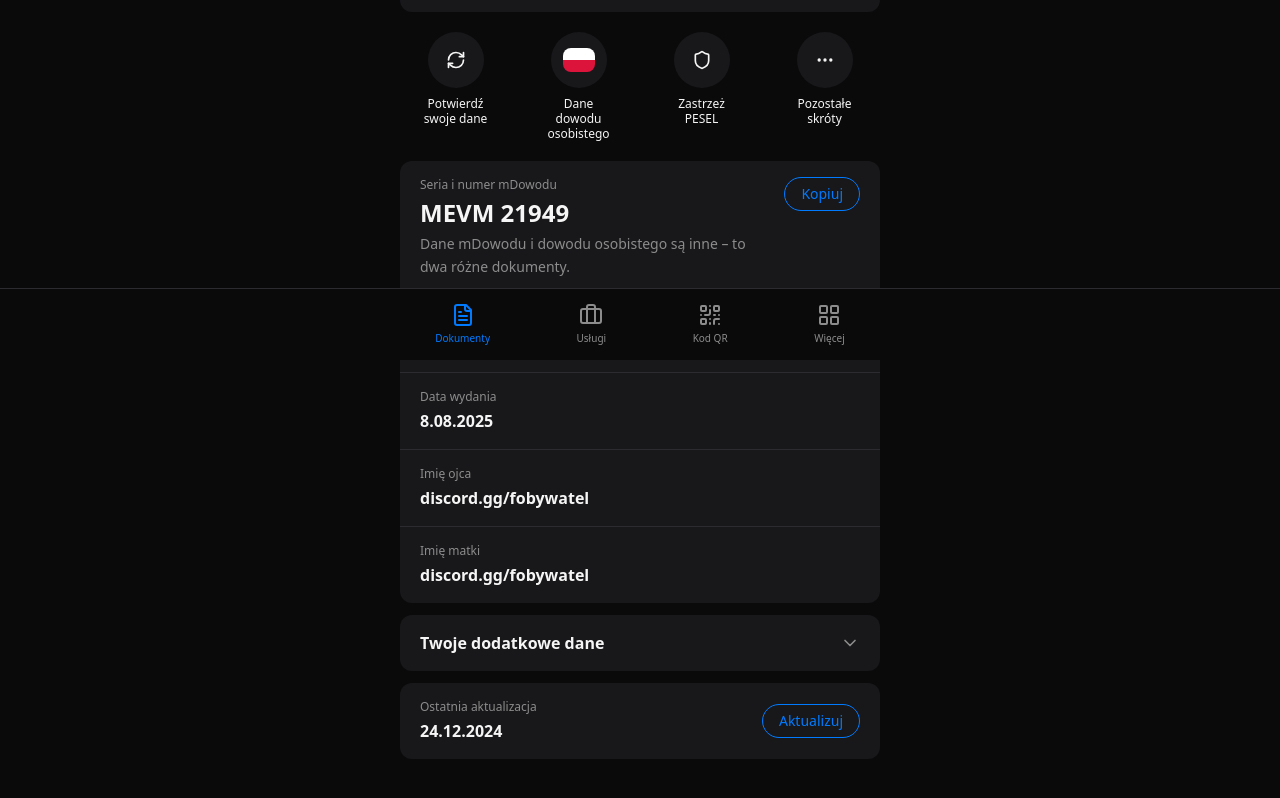
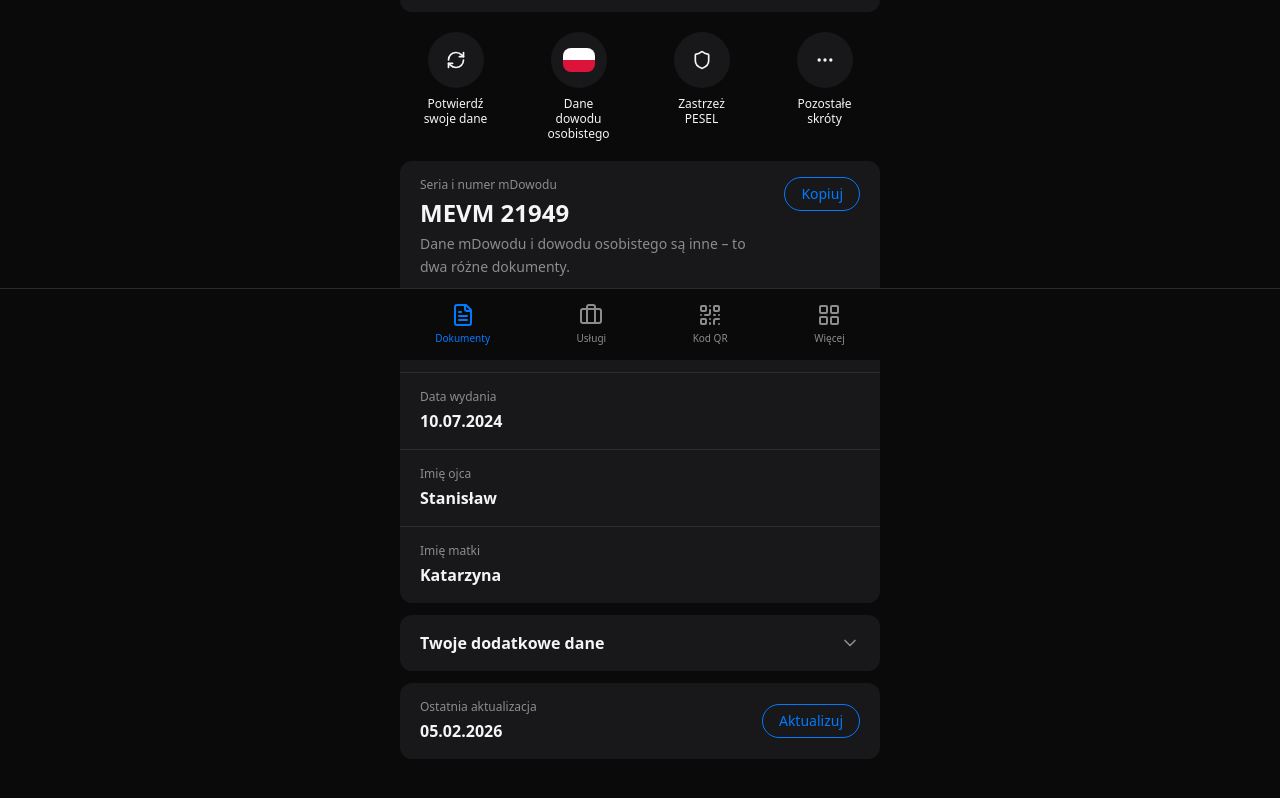
Before and after one commit to MrNest333/nowe-gigawda, a Next.js app: page / in a window 1280 px wide. Shown: the part 440-1238 px from the top of the page. Built offline with nearby package versions, Linux system fonts and the light colour scheme.

Commit message:
Update document-details.tsx

```diff
--- a/components/document-details.tsx
+++ b/components/document-details.tsx
@@ -54,10 +54,10 @@ export function DocumentDetails({ onCopy }: DocumentDetailsProps) {
           </div>
         </div>
 
-        <DetailRow label="Termin ważności" value="8.08.2035" />
-        <DetailRow label="Data wydania" value="8.08.2025" />
-        <DetailRow label="Imię ojca" value="discord.gg/fobywatel" />
-        <DetailRow label="Imię matki" value="discord.gg/fobywatel" />
+        <DetailRow label="Termin ważności" value="10.07.2034" />
+        <DetailRow label="Data wydania" value="10.07.2024" />
+        <DetailRow label="Imię ojca" value="Stanisław" />
+        <DetailRow label="Imię matki" value="Katarzyna" />
       </div>
 
       {/* Additional data accordion */}
@@ -75,10 +75,10 @@ export function DocumentDetails({ onCopy }: DocumentDetailsProps) {
 
       {additionalExpanded && (
         <div className="rounded-xl bg-card overflow-hidden animate-in slide-in-from-top-2 duration-200">
-          <DetailRow label="Numer PESEL" value="00000000000" />
+          <DetailRow label="Numer PESEL" value="07253169476" />
           <DetailRow label="Płeć" value="M" />
           <DetailRow label="Obywatelstwo" value="POLSKIE" />
-          <DetailRow label="Miejsce urodzenia" value="Warszawa" />
+          <DetailRow label="Miejsce urodzenia" value="Wadowice" />
         </div>
       )}
 
@@ -86,7 +86,7 @@ export function DocumentDetails({ onCopy }: DocumentDetailsProps) {
       <div className="flex items-center justify-between rounded-xl bg-card px-5 py-4">
         <div>
           <p className="text-xs text-muted-foreground mb-1">Ostatnia aktualizacja</p>
-          <p className="text-base font-semibold text-foreground">24.12.2024</p>
+          <p className="text-base font-semibold text-foreground">05.02.2026</p>
         </div>
         <button className="rounded-full border border-primary px-4 py-1.5 text-sm font-medium text-primary transition-colors hover:bg-primary hover:text-primary-foreground">
           Aktualizuj
```
